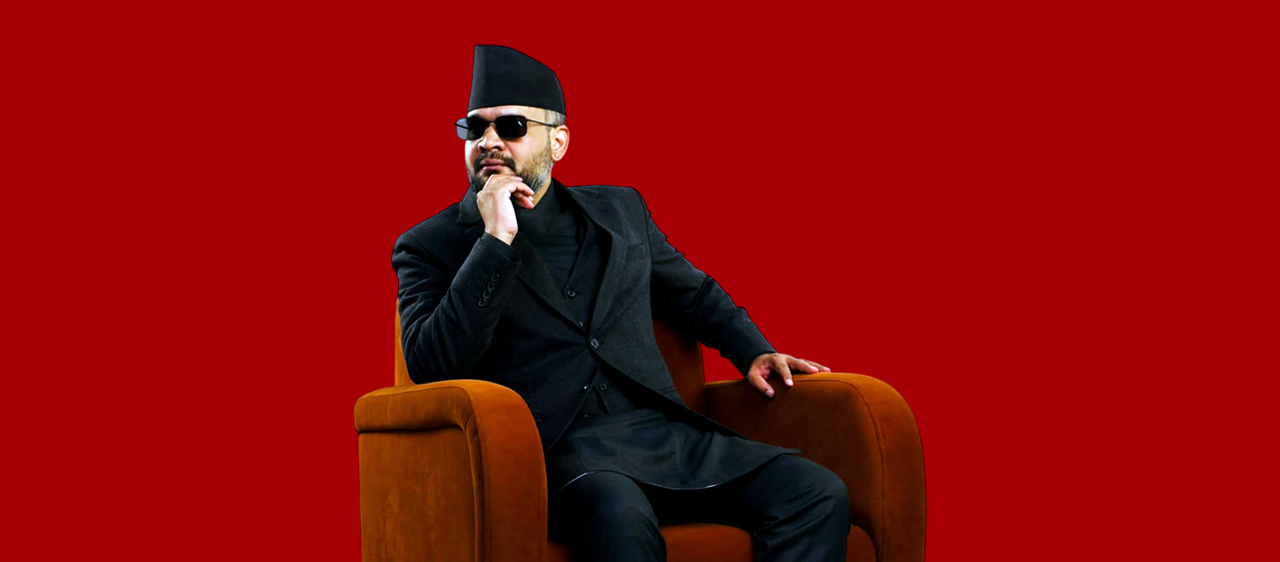
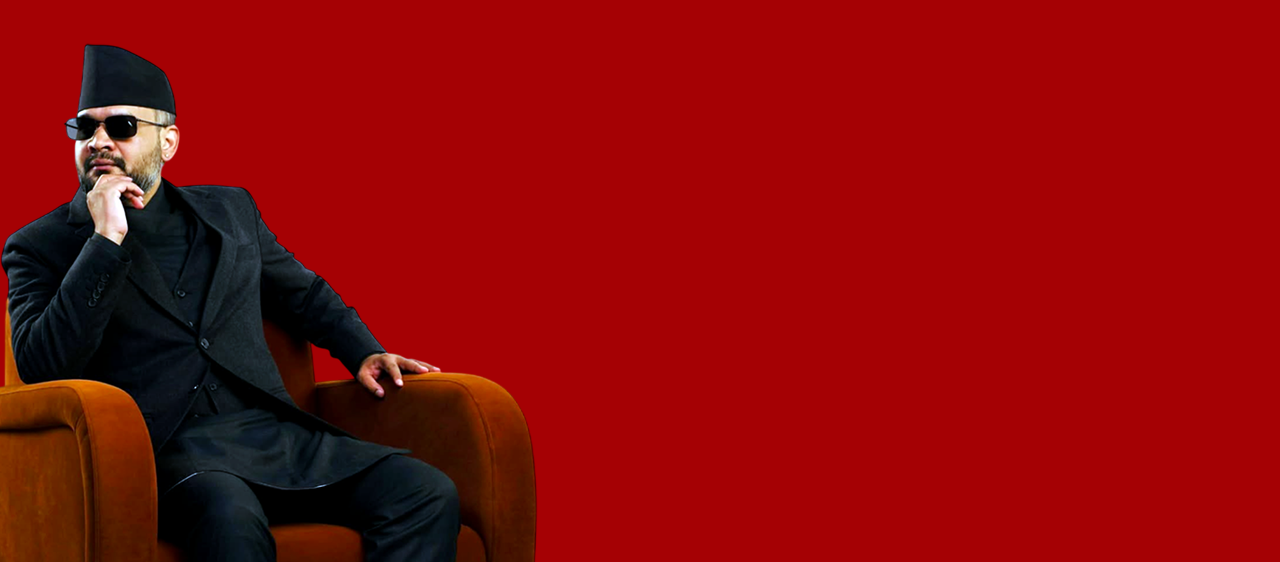
Before and after one commit to adhikari-sujan/balenshah, a plain HTML site: page index.html in a window 1280 px wide. Shown: the part 238-800 px from the top of the page. Drawn offline with Linux system fonts and the light colour scheme.

Commit message:
css lil fix

```diff
--- a/style.css
+++ b/style.css
@@ -235,9 +235,9 @@ h1 {
     justify-content: center;
     /* position:fixed; */
     display: flex;
-    widht: 500px;
+    width: 500px;
     z-index: 10;
-    position:relative
+    position: relative;
 
 
 }
```
